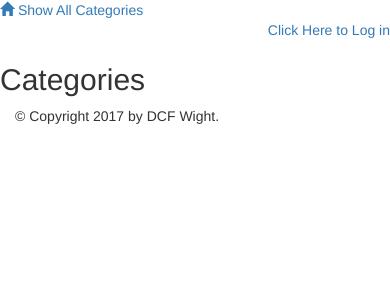
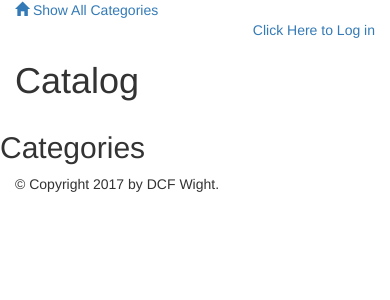
Before and after one commit to dcfwight/catalog, a Flask app: page / in a window 390 px wide. Shown: the top 300 px of the page. Run offline with Flask 2, Linux system fonts and the light colour scheme; some libraries are stand-ins or nearby versions.

Commit message:
Implement basic bootstrap

```diff
--- a/templates/header.html
+++ b/templates/header.html
@@ -1,21 +1,44 @@
+<div class="masthead">
+    <div class="container">
         <div class="row top-menu">
-    <div class="col-md-6">
+            <div class="col-md-3">
                 <a href="{{url_for('showCatalog')}}">
-            <span class="glyphicon glyphicon-home" aria-hidden="true"></span> Show All Categories
+                    <span class="glyphicon glyphicon-home" aria-hidden="true"></span>
+                    Show All Categories
                 </a>
             </div>
-    <div class="col-md-6 text-right">
+            <div class="col-md-9 text-right">
                 {% if 'username' not in session %}
                     <a href="{{url_for('login')}}">Click Here to Log in</a>
                 {% else %}
                     <a href="{{url_for('disconnect')}}">Disconnect</a>
                 {% endif %}
             </div>
-    <div class="row top-menu">
-        <div class="col-md-10"></div>
-        <div class="col-md-2 text-right"></div>
         </div>
+    </div>
+    <div class="container">
         <div class="row divider blue">
             <div class="col-md-12"></div>
         </div>
     </div>
+</div>
+<div class="catalog-header">
+    <div class="container">
+        <div class='catalog-header'>
+            <h1>Catalog</h1>
+        </div>
+    </div>
+</div>
+<div class="message-flasher">
+    <div class="container">
+        {% with messages = get_flashed_messages() %}
+            {% if messages %}
+                <ul class=flashes>
+                {% for message in messages %}
+                    <li>{{message}}</li>
+                {% endfor %}
+                </ul>
+            {% endif %}
+        {% endwith %}
+    </div>
+</div>
```
Lines whose indentation alone changed are shown as unchanged.
